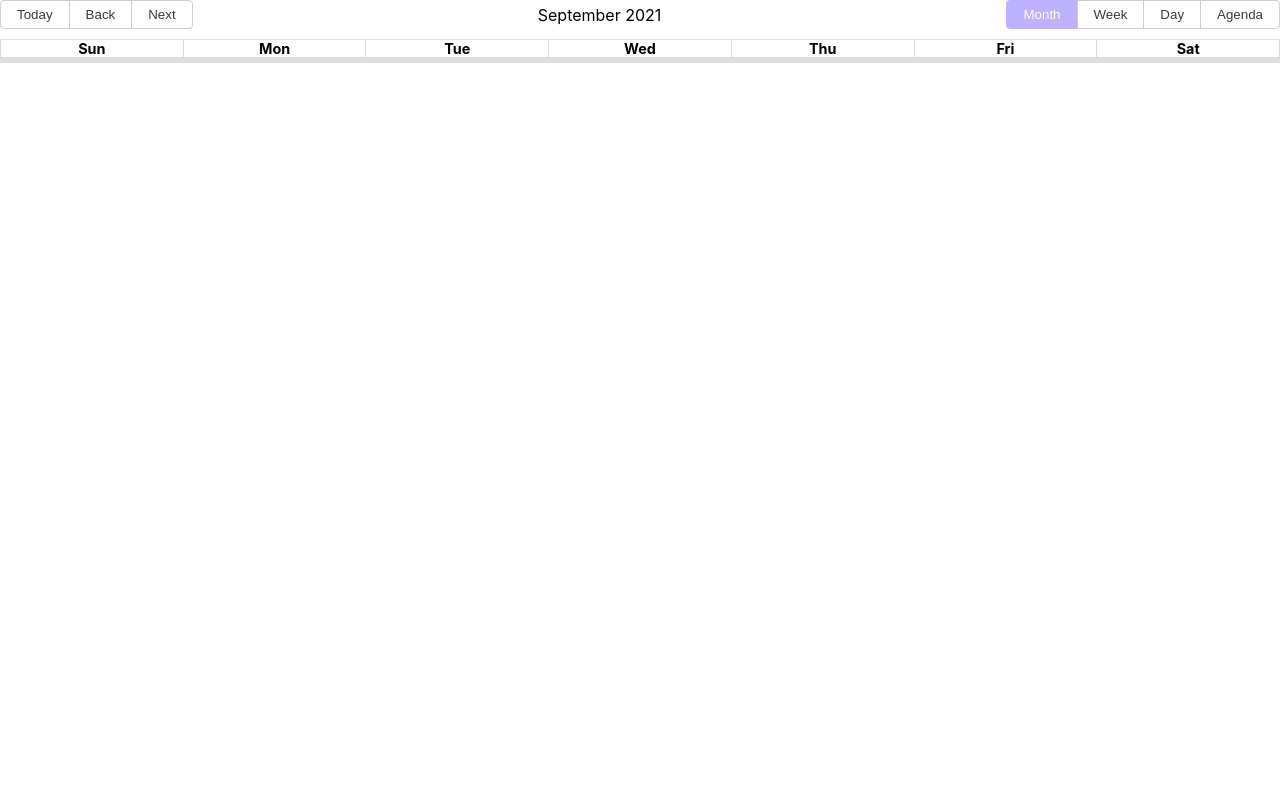
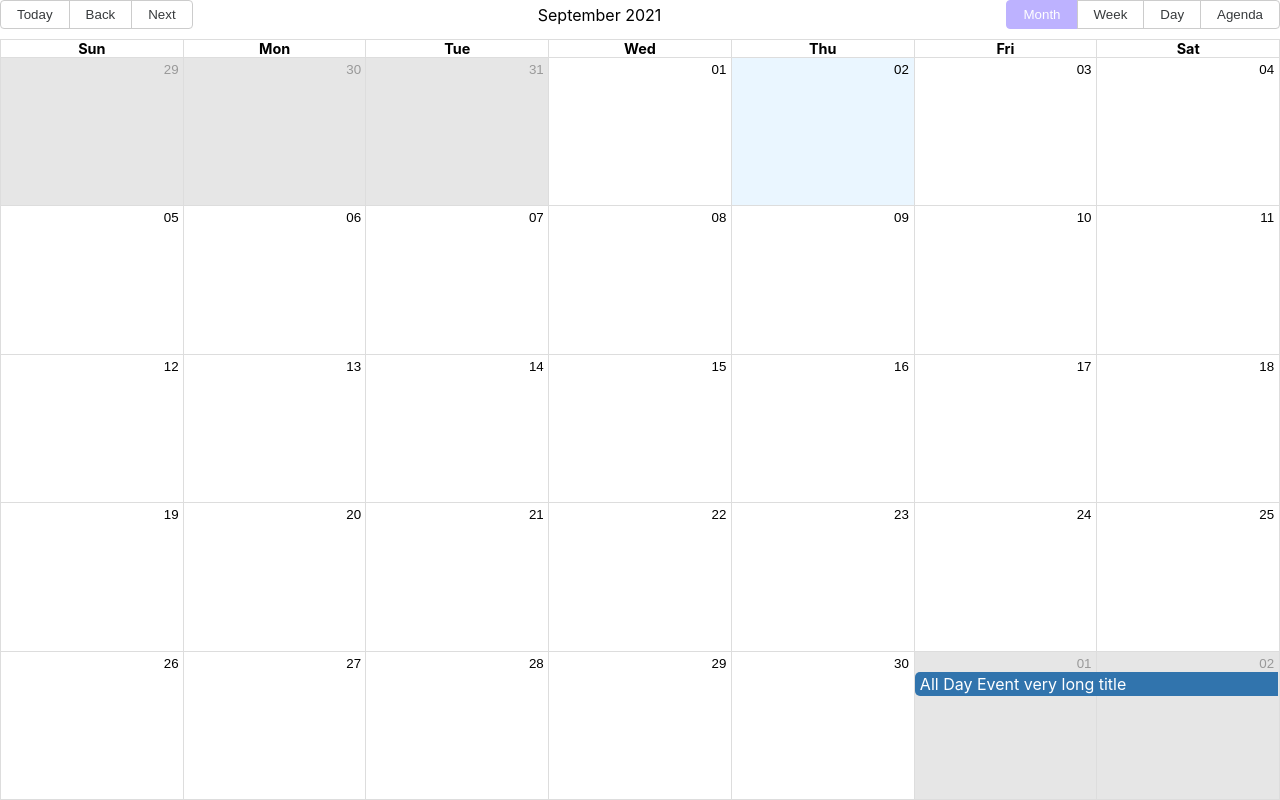
Before and after one commit to thisisrishabh22/React-Big-Calendar1, a React (Create React App) app: page / in a window 1280 px wide. Built offline with nearby package versions, Linux system fonts and the light colour scheme.

Commit message:
fix: height of the calendar

```diff
--- a/src/App.js
+++ b/src/App.js
@@ -1,23 +1,37 @@
 import { Calendar, momentLocalizer } from "react-big-calendar";
 import "react-big-calendar/lib/css/react-big-calendar.css";
 import moment from "moment";
-import './App.css';
+import "./App.css";
 
 // Setup the localizer by providing the moment (or globalize) Object
 // to the correct localizer.
 const localizer = momentLocalizer(moment); // or globalizeLocalizer
 
-const MyCalendar = () => (
+const MyCalendar = () => {
+  const events = [
+    {
+      title: "All Day Event very long title",
+      start: new Date(2021, 9, 1),
+      end: new Date(2021, 9, 3),
+    },
+    {
+      title: "All Day Event very long title",
+      start: new Date(2021, 9, 4),
+      end: new Date(2021, 9, 5),
+    },
+  ];
+  return (
     <div>
       <Calendar
-      style={{ flex: 1 }}
+        style={{ flex: 1 , minHeight:"100vh"}}
         localizer={localizer}
-      events={[]}
+        events={events}
         startAccessor="start"
         endAccessor="end"
         defaultView="month"
       />
     </div>
   );
+};
 
 export default MyCalendar;
```
Lines whose indentation alone changed are shown as unchanged.
